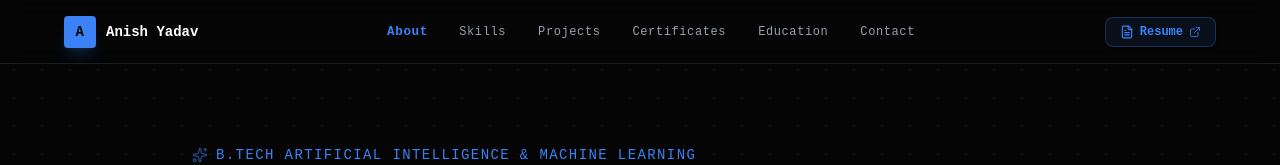
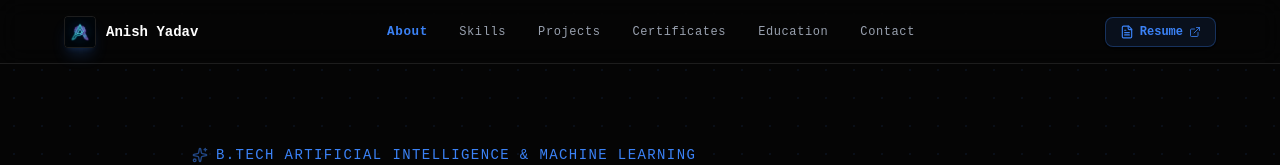
Before and after one commit to ANISHYADAV19/Portfolio, a React (Vite) app: page / in a window 1280 px wide. Shown: the top 165 px of the page. Built offline with nearby package versions, Linux system fonts and the light colour scheme.

Commit message:
Add custom AI/ML themed logo and site favicon

```diff
--- a/index.html
+++ b/index.html
@@ -4,6 +4,7 @@
     <meta charset="UTF-8" />
     <meta name="viewport" content="width=device-width, initial-scale=1.0" />
     <title>Anish Yadav | AI & ML Developer Portfolio</title>
+    <link rel="icon" type="image/jpeg" href="/logo.jpg" />
   </head>
   <body>
     <div id="root"></div>
--- a/src/App.tsx
+++ b/src/App.tsx
@@ -85,8 +85,12 @@ export default function App() {
             onClick={() => scrollToSection("hero")}
             className="flex items-center space-x-2.5 group cursor-pointer"
           >
-            <div className="w-8 h-8 rounded bg-cyber-blue flex items-center justify-center text-dark-bg font-mono font-bold text-sm tracking-wider shadow-lg shadow-cyber-blue/20">
-              A
+            <div className="w-8 h-8 rounded overflow-hidden flex items-center justify-center border border-white/10 shadow-lg shadow-cyber-blue/20 group-hover:border-cyber-blue/50 transition-all duration-300">
+              <img
+                src="/logo.jpg"
+                alt="AY"
+                className="w-full h-full object-cover"
+              />
             </div>
             <div className="text-left font-mono">
               <span className="text-white font-semibold text-sm group-hover:text-cyber-blue transition">Anish Yadav</span>
```
Also changed, not shown: public/logo.jpg (added), 1 other file (tests, documents, lock files or other folders).
